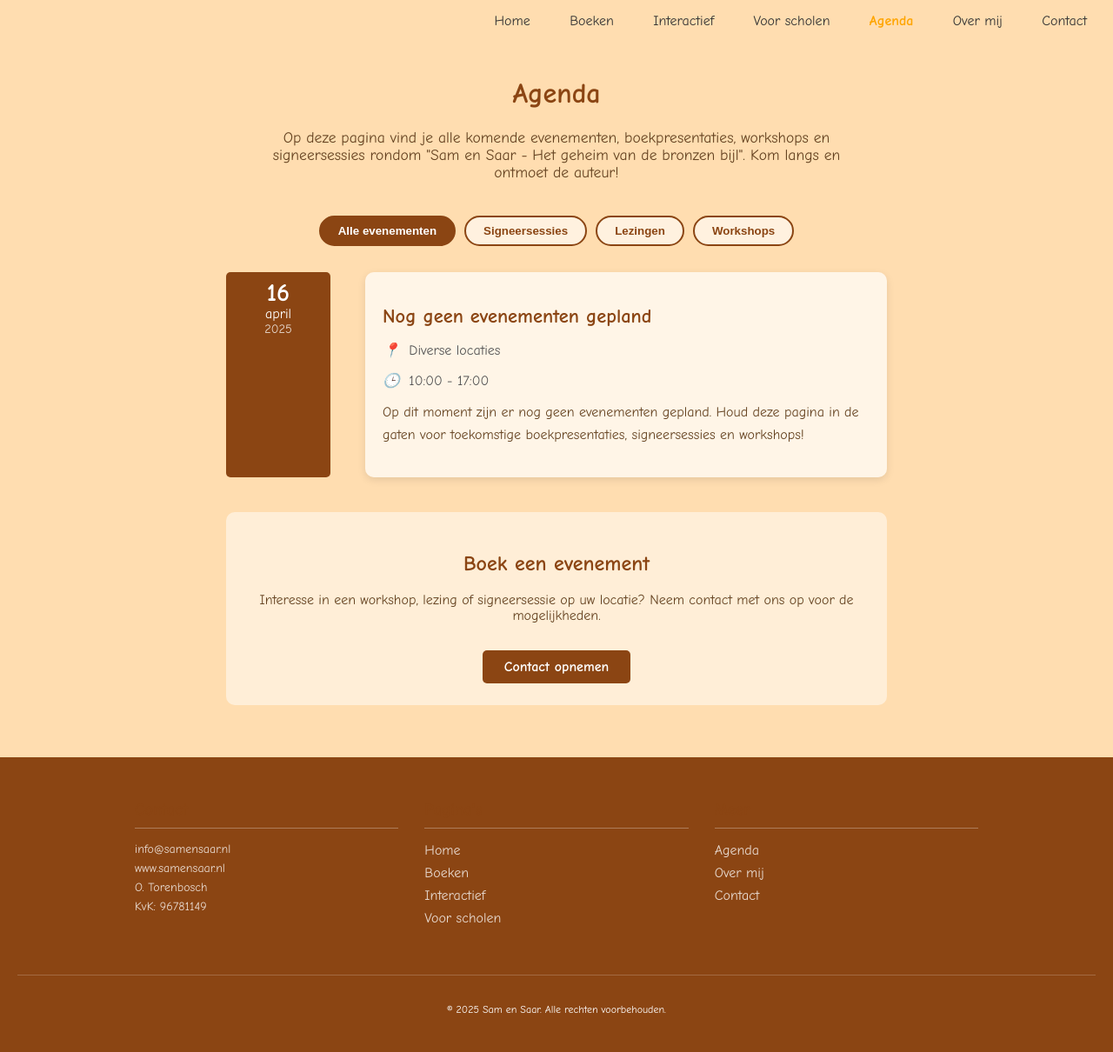
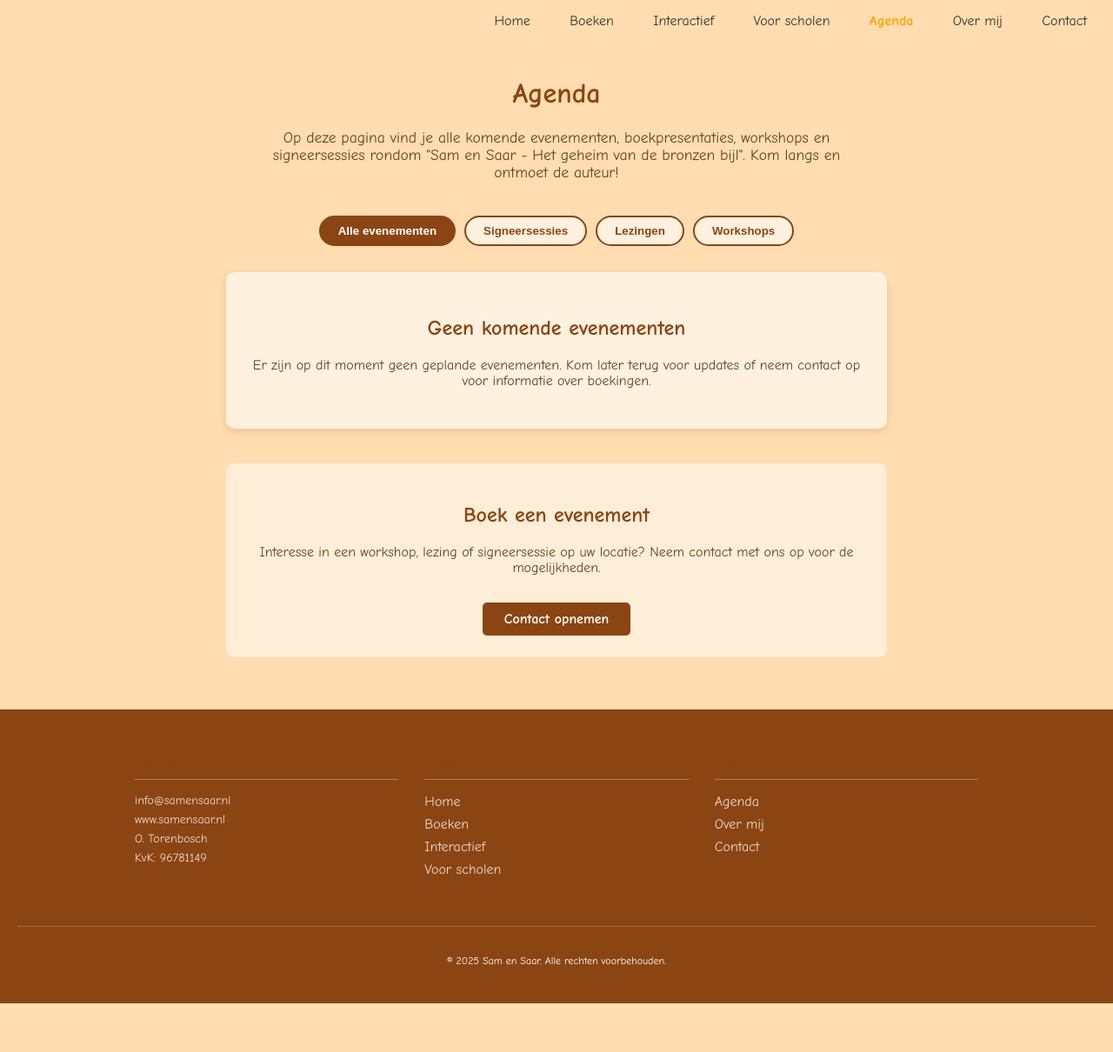
Before and after one commit to otorenbosch/samensaar.nl, a Jekyll site: the page built from agenda.html, in a window 1280 px wide. Shown: the whole page at 87% size. Built offline with Jekyll 4.4.1, drawn with Linux system fonts in a browser that asks for light colours; after the commit the page ends 1154 px from its top, so only the background shows below that.

Commit message:
Aanpassingen agenda en events.json

```diff
--- a/_data/events.json
+++ b/_data/events.json
@@ -1,15 +1,4 @@
 [
-  {
-    "title": "Nog geen evenementen gepland",
-    "date": "now",
-    "start_time": "10:00",
-    "end_time": "17:00",
-    "location": "Diverse locaties",
-    "description": "Op dit moment zijn er nog geen evenementen gepland. Houd deze pagina in de gaten voor toekomstige boekpresentaties, signeersessies en workshops!",
-    "type": "info",
-    "url": "#",
-    "visible": true
-  },
   {
     "title": "Boekpresentatie & Signeersessie",
     "date": "2025-04-11",
--- a/agenda.html
+++ b/agenda.html
@@ -14,7 +14,6 @@ title: Agenda
     {% assign visible_events = site.data.events | where: "visible", true %}
     {% assign months = "januari,februari,maart,april,mei,juni,juli,augustus,september,oktober,november,december" | split: "," %}
 
-    {% if visible_events.size > 0 %}
     <div class="event-filter">
         <button class="filter-button active" data-filter="all">Alle evenementen</button>
         <button class="filter-button" data-filter="signeersessie">Signeersessies</button>
@@ -23,31 +22,17 @@ title: Agenda
     </div>
 
     <div class="events-timeline">
+        {% if visible_events.size > 0 %}
             {% for event in visible_events %}
-                {% if event.date == "now" %}
-                    {% assign event_date = current_date %}
-                {% else %}
-                    {% assign event_date = event.date %}
-                {% endif %}
-
-                <div class="event-card" data-type="{{ event.type }}" data-date="{{ event_date }}">
+                <div class="event-card" data-type="{{ event.type }}">
                     <div class="event-date">
-                        {% if event.date == "now" %}
-                            {% assign day = site.time | date: "%-d" %}
-                            {% assign month_index = site.time | date: "%-m" | minus: 1 %}
-                            {% assign year = site.time | date: "%Y" %}
-                        {% else %}
                         {% assign date_parts = event.date | split: "-" %}
-                            {% assign day = date_parts[2] | plus: 0 %}
-                            {% assign month_index = date_parts[1] | minus: 1 | plus: 0 %}
-                            {% assign year = date_parts[0] | plus: 0 %}
-                        {% endif %}
-
-                        <span class="event-day">{{ day }}</span>
+                        <span class="event-day">{{ date_parts[2] | plus: 0 }}</span>
                         <span class="event-month">
+                            {% assign month_index = date_parts[1] | minus: 1 %}
                             {{ months[month_index] }}
                         </span>
-                        <span class="event-year">{{ year }}</span>
+                        <span class="event-year">{{ date_parts[0] }}</span>
                     </div>
                     <div class="event-details">
                         <h2>{{ event.title }}</h2>
@@ -69,8 +54,13 @@ title: Agenda
                     </div>
                 </div>
             {% endfor %}
+        {% else %}
+            <div class="no-events-container">
+                <h2>Geen komende evenementen</h2>
+                <p>Er zijn op dit moment geen geplande evenementen. Kom later terug voor updates of neem contact op voor informatie over boekingen.</p>
             </div>
         {% endif %}
+    </div>
 
     <div class="custom-event">
         <h2>Boek een evenement</h2>
@@ -300,103 +290,41 @@ title: Agenda
 
 <script>
     document.addEventListener('DOMContentLoaded', function() {
-        // 1. Filteren op datum (verwijder verlopen evenementen)
-        // Huidige datum ophalen in YYYY-MM-DD formaat
-        const today = new Date();
-        const year = today.getFullYear();
-        const month = String(today.getMonth() + 1).padStart(2, '0');
-        const day = String(today.getDate()).padStart(2, '0');
-        const todayStr = `${year}-${month}-${day}`;
-
-        // Debug informatie
-        console.log('Huidige datum (client-side):', todayStr);
-
-        // Evenementen filteren op basis van datum
+    const filterButtons = document.querySelectorAll('.filter-button');
     const eventCards = document.querySelectorAll('.event-card');
-        let visibleEvents = 0;
-
-        eventCards.forEach(eventCard => {
-            let eventDateStr = eventCard.getAttribute('data-date');
-
-            // Speciale behandeling voor "now"
-            if (eventDateStr === "now") {
-                eventDateStr = todayStr;
-            }
-
-            // Debug informatie
-            console.log('Evenement datum:', eventDateStr);
-
-            if (eventDateStr < todayStr) {
-                // Verberg verlopen evenementen
-                eventCard.style.display = 'none';
-                eventCard.setAttribute('data-visible', 'false');
-            } else {
-                visibleEvents++;
-                eventCard.setAttribute('data-visible', 'true');
-            }
-        });
-
-        // Als er geen zichtbare evenementen zijn, toon een bericht
-        if (visibleEvents === 0 && eventCards.length > 0) {
-            showNoEventsMessage('Geen komende evenementen', 'Er zijn op dit moment geen geplande evenementen. Kom later terug voor updates of neem contact op voor informatie over boekingen.');
-        }
-
-        // 2. Bestaande filtering op type evenement
-        const filterButtons = document.querySelectorAll('.filter-button');
 
     if(filterButtons.length > 0 && eventCards.length > 0) {
         filterButtons.forEach(button => {
             button.addEventListener('click', function() {
-                    // Verwijder eerst eventuele "geen evenementen" berichten
-                    removeNoEventsMessage();
-
                 // Update active button
                 filterButtons.forEach(btn => btn.classList.remove('active'));
                 this.classList.add('active');
 
                 const filter = this.getAttribute('data-filter');
+                let visibleCount = 0;
 
-                    let visibleAfterTypeFilter = 0;
-
-                    // Tel eerst hoeveel evenementen zichtbaar zijn vóór het filteren op type
-                    let visibleBeforeTypeFilter = 0;
+                // Filter op type
                 eventCards.forEach(card => {
-                        if (card.getAttribute('data-visible') === 'true') {
-                            visibleBeforeTypeFilter++;
+                    if (filter === 'all' || card.getAttribute('data-type') === filter) {
+                        card.style.display = 'flex';
+                        visibleCount++;
+                    } else {
+                        card.style.display = 'none';
                     }
                 });
 
-                    // Als er geen evenementen zichtbaar zijn voor het filteren,
-                    // toon een algemeen "geen evenementen" bericht en stop
-                    if (visibleBeforeTypeFilter === 0) {
-                        showNoEventsMessage('Geen komende evenementen', 'Er zijn op dit moment geen geplande evenementen. Kom later terug voor updates of neem contact op voor informatie over boekingen.');
-                        return;
-                    }
-
-                    // Filter op type
-                    eventCards.forEach(card => {
-                        // Alleen filteren op type als het evenement niet verborgen is vanwege de datum
-                        if (card.getAttribute('data-visible') === 'true') {
-                            if (filter === 'all' || card.getAttribute('data-type') === filter) {
-                                card.style.display = 'flex';
-                                visibleAfterTypeFilter++;
+                // Controleer of er nog evenementen zichtbaar zijn na filtering
+                if (visibleCount === 0 && eventCards.length > 0) {
+                    showNoEventsMessage('Geen evenementen gevonden', 'Er zijn geen evenementen gevonden die aan je zoekcriteria voldoen. Probeer een andere categorie.');
                 } else {
-                                card.style.display = 'none';
-                            }
-                        }
-                    });
-
-                    // Controleer of er nog evenementen zichtbaar zijn na het filteren op type
-                    if (visibleAfterTypeFilter === 0) {
-                        showNoEventsMessage('Geen evenementen gevonden', 'Er zijn geen evenementen gevonden die aan je zoekcriteria voldoen. Probeer een andere categorie.');
+                    removeNoEventsMessage();
                 }
             });
         });
     }
 
-        // Hulpfunctie voor het tonen van "geen evenementen" bericht
+    // Hulpfuncties voor het tonen/verbergen van "geen evenementen" bericht
     function showNoEventsMessage(title, message) {
-            // Verwijder eerst eventuele bestaande berichten
         removeNoEventsMessage();
 
         const newNoEventsMessage = document.createElement('div');
```
Also changed, not shown: other parts of agenda.html (+1 -2 lines). Lines whose indentation alone changed are shown as unchanged.
